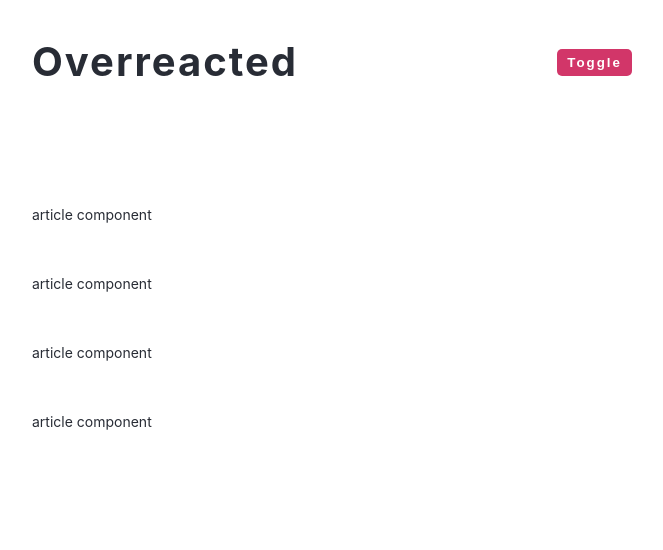
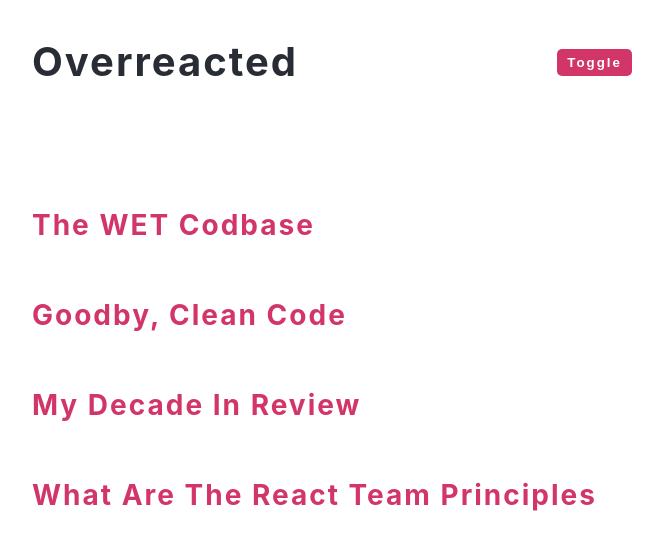
Before and after one commit to jos3ph-m/Dark-Mode, a React (Create React App) app: page / in a window 1280 px wide. Shown: the top 550 px of the page, without its empty margins (308-971 px from the left). Built offline with nearby package versions, Linux system fonts and the light colour scheme.

Commit message:
Getting started

```diff
--- a/src/Article.js
+++ b/src/Article.js
@@ -1,7 +1,12 @@
 import React from 'react';
 import moment from 'moment';
 const Article = ({ title, snippet, date, length }) => {
-  return <article className="post">article component</article>;
+  return (
+    <article className="post">
+      <h2>{title}</h2>
+      <div className="post-info"></div>
+    </article>
+  );
 };
 
 export default Article;
```
